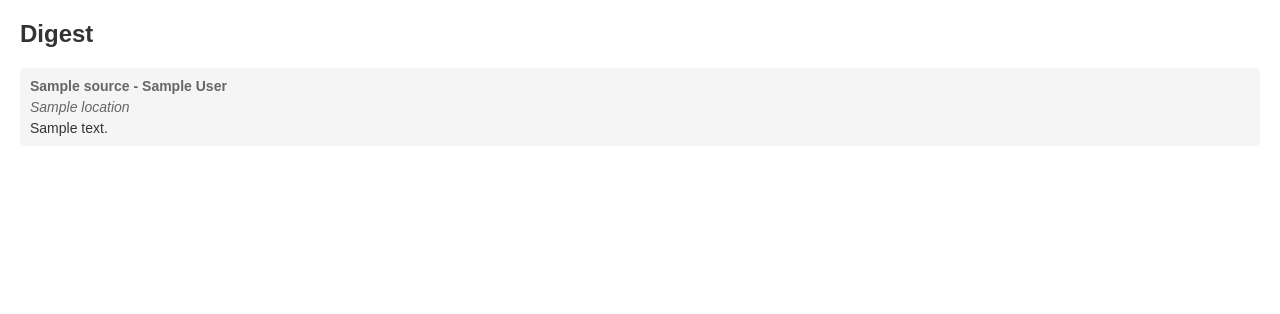
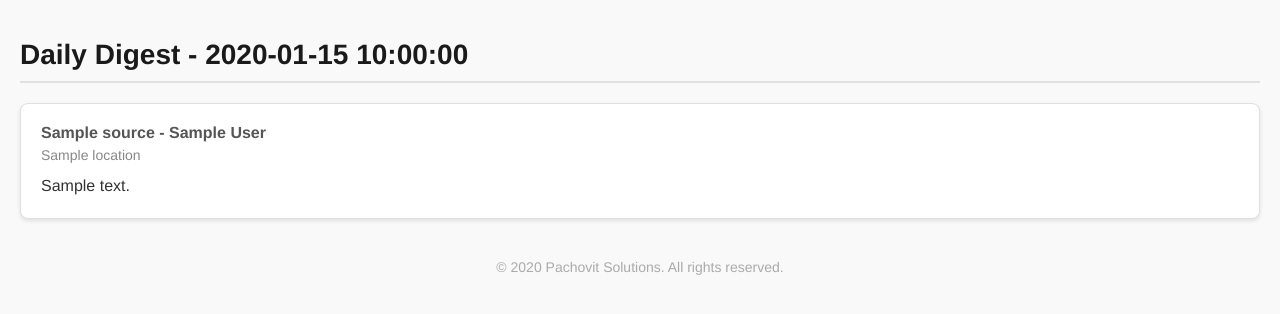
Before and after one commit to pachovit/echopages, a Python web app: template echopages/infrastructure/templates/digest_template.html in a window 1280 px wide. Shown: the top 314 px of the page. Run offline with Jinja, Linux system fonts and the light colour scheme; the template is opened without the code that fills it: most values are stand-ins (such as "Sample title", 1, 10 or a date in 2020).

Commit message:
Improved digest formatting

```diff
--- a/echopages/infrastructure/templates/digest_template.html
+++ b/echopages/infrastructure/templates/digest_template.html
@@ -1,43 +1,66 @@
-<html>
+<!DOCTYPE html>
+<html lang="en">
 <head>
+    <meta charset="UTF-8">
+    <meta name="viewport" content="width=device-width, initial-scale=1.0">
     <title>Digest</title>
     <style>
         body {
-            font-family: Arial, sans-serif;
+            font-family: 'Helvetica Neue', Arial, sans-serif;
+            background-color: #f9f9f9;
             margin: 0;
             padding: 20px;
+            color: #444;
         }
-        h1{
-            color: #333;
-            font-size: 24px;
+        h1 {
+            color: #1a1a1a;
+            font-size: 28px;
+            border-bottom: 2px solid #e0e0e0;
+            padding-bottom: 10px;
             margin-bottom: 20px;
         }
         .highlight {
-            background-color: #f5f5f5;
-            border-radius: 5px;
-            margin-bottom: 10px;
-            padding: 10px;
+            background-color: #ffffff;
+            border: 1px solid #e0e0e0;
+            border-radius: 8px;
+            box-shadow: 0 2px 4px rgba(0, 0, 0, 0.1);
+            margin-bottom: 20px;
+            padding: 20px;
         }
         .source {
-            color: #666;
-            font-size: 14px;
+            color: #555;
+            font-size: 16px;
             font-weight: bold;
             margin-bottom: 5px;
         }
         .metadata {
-            color: #666;
+            color: #888;
             font-size: 14px;
-            font-style: italic;
-            margin-bottom: 5px;
+            margin-bottom: 10px;
         }
         .text {
             color: #333;
+            font-size: 16px;
+            line-height: 1.6;
+        }
+        .footer {
+            text-align: center;
+            margin-top: 40px;
             font-size: 14px;
+            color: #aaa;
+        }
+        @media (max-width: 600px) {
+            body {
+                padding: 10px;
+            }
+            .highlight {
+                padding: 15px;
+            }
         }
     </style>
 </head>
 <body>
-    <h1>Digest</h1>
+    <h1>Daily Digest - {{ current_date }}</h1>
     {% for content in contents %}
     <div class="highlight">
         <div class="source">{{ content["source"] }} - {{ content["author"] }}</div>
@@ -45,5 +68,8 @@
         <div class="text">{{ content["html_text"] }}</div>
     </div>
     {% endfor %}
+    <div class="footer">
+        &copy; {{ current_year }} Pachovit Solutions. All rights reserved.
+    </div>
 </body>
 </html>
--- a/pyproject.toml
+++ b/pyproject.toml
@@ -24,6 +24,7 @@ time-machine = "^2.14.2"
 requests = "^2.32.3"
 mypy = "^1.10.1"
 pytest-bdd = "^7.2.0"
+types-markdown = "^3.6.0.20240316"
 
 [build-system]
 requires = ["poetry-core"]
```
Also changed, not shown: echopages/infrastructure/delivery/delivery_system.py (+13 -5 lines), 1 other file.
